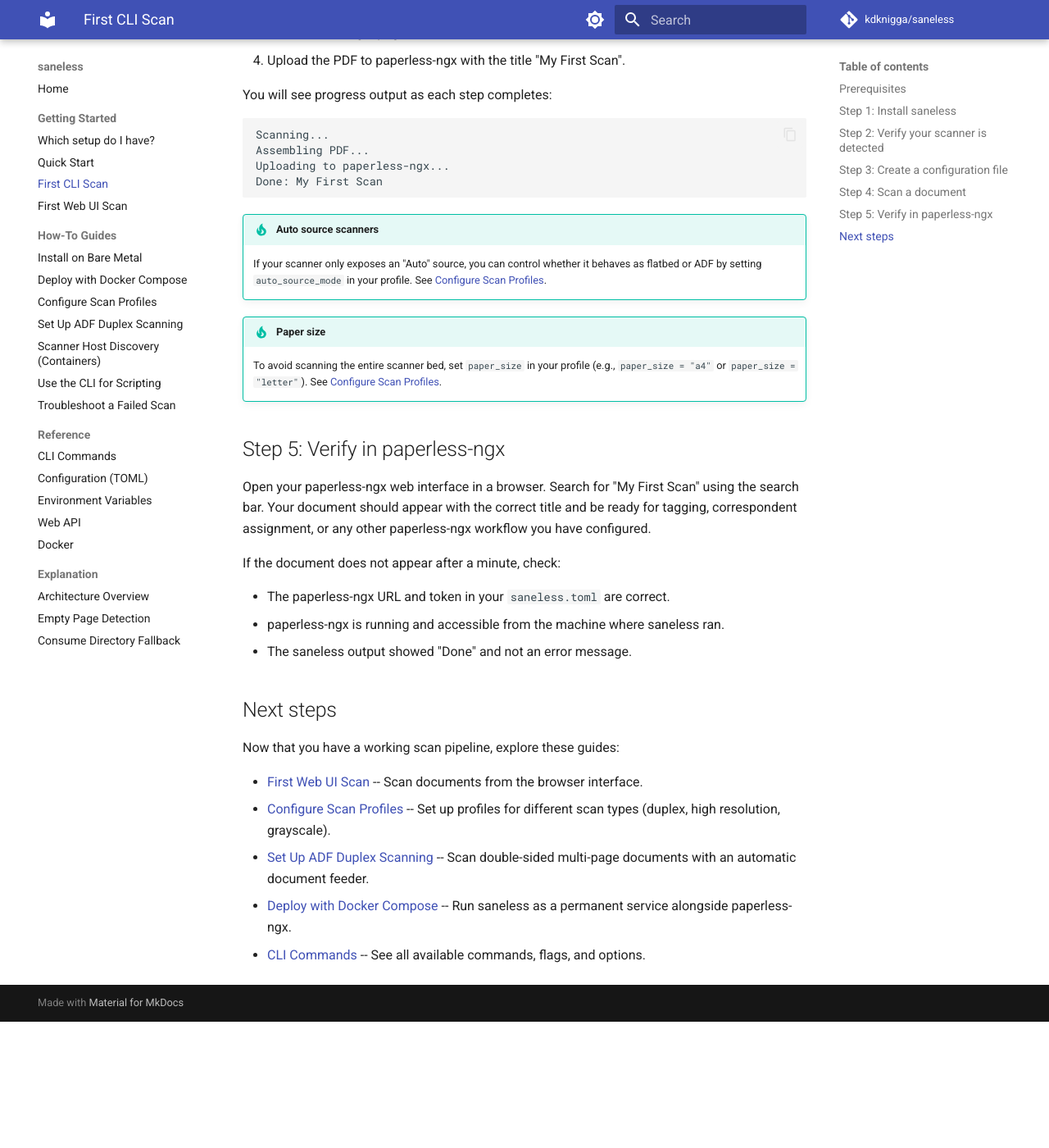
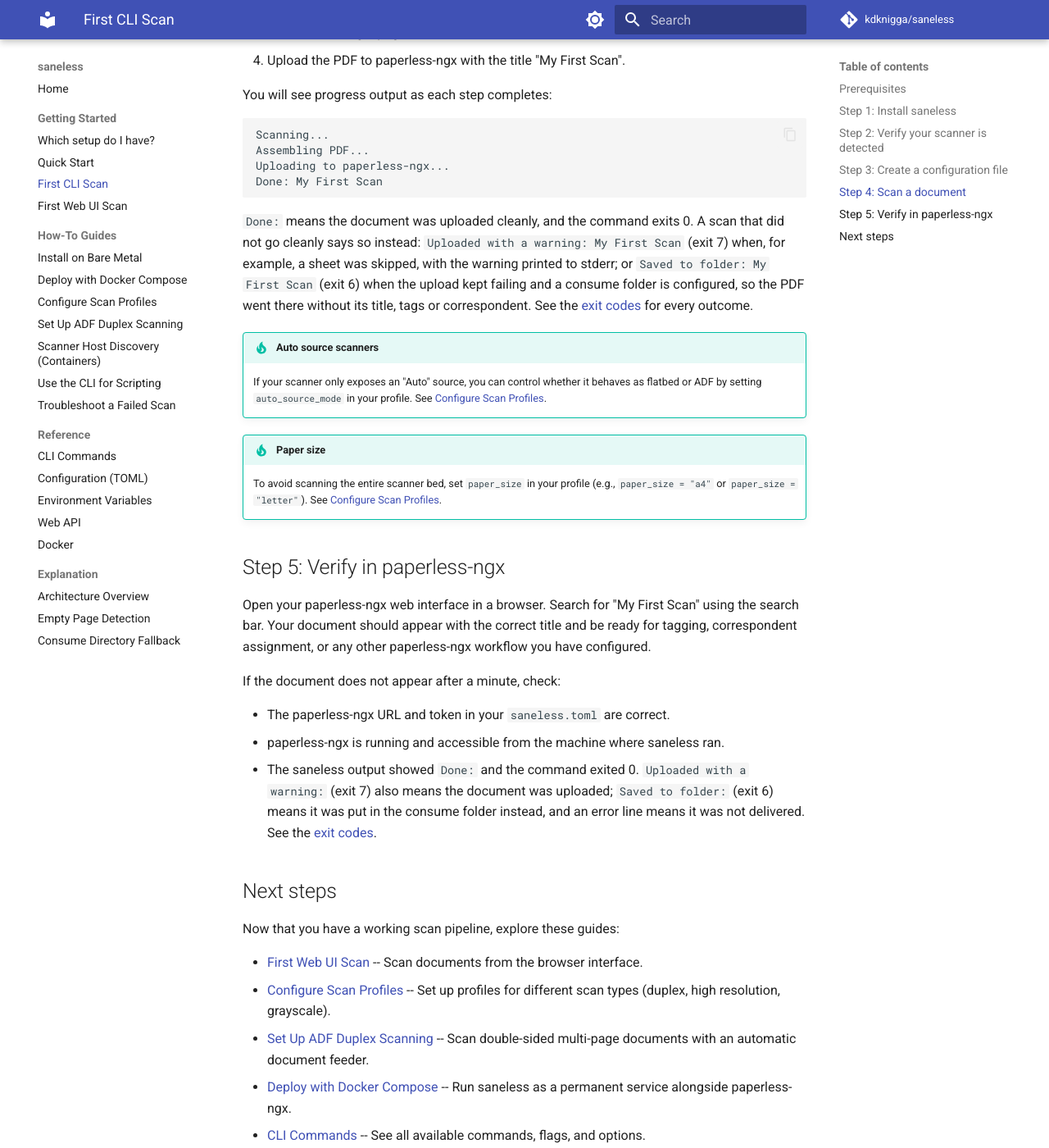
Before and after one commit to kdknigga/saneless, an MkDocs documentation site: the page built from docs/getting-started/first-cli-scan.md, in a window 1280 px wide and 1400 px high, scrolled down 2614 px. Shown: the whole window at 82% size. Built offline with MkDocs 1.6.1 and Material for MkDocs 9.7.7, drawn with Linux system fonts in a browser that asks for light colours; comment, search, counter and statistics services are not loaded; before the commit the page ends 3860 px from its top, so only the background shows below that.

Commit message:
fix(39): IN-07 stop the getting-started docs describing every delivery as Done
The web tutorial said the history's Complete and the status area's Done
are the same state, which is no longer the whole story: a warned upload
reads "Uploaded with a warning" on both.  The CLI tutorial told the
reader to confirm the output "showed Done", which a warned upload or a
consume-folder fallback no longer prints.  Both now name those outcomes
and the CLI tutorial points at the exit-code table.

Co-Authored-By: Claude Opus 5.5 (1M context) <noreply@anthropic.com>
Claude-Session: https://claude.ai/code/session_013CxQxLcnRUSK9XY3SKundu

````diff
--- a/docs/getting-started/first-cli-scan.md
+++ b/docs/getting-started/first-cli-scan.md
@@ -118,6 +118,13 @@ Uploading to paperless-ngx...
 Done: My First Scan
 ```
 
+`Done:` means the document was uploaded cleanly, and the command exits 0. A scan that did not go
+cleanly says so instead: `Uploaded with a warning: My First Scan` (exit 7) when, for example, a
+sheet was skipped, with the warning printed to stderr; or `Saved to folder: My First Scan` (exit 6)
+when the upload kept failing and a consume folder is configured, so the PDF went there without its
+title, tags or correspondent. See the [exit codes](../reference/cli-commands.md#exit-codes) for
+every outcome.
+
 !!! tip "Auto source scanners"
     If your scanner only exposes an "Auto" source, you can control whether it behaves as flatbed or ADF by setting `auto_source_mode` in your profile. See [Configure Scan Profiles](../how-to/configure-scan-profiles.md).
 
@@ -132,7 +139,10 @@ If the document does not appear after a minute, check:
 
 - The paperless-ngx URL and token in your `saneless.toml` are correct.
 - paperless-ngx is running and accessible from the machine where saneless ran.
-- The saneless output showed "Done" and not an error message.
+- The saneless output showed `Done:` and the command exited 0. `Uploaded with a warning:` (exit 7)
+  also means the document was uploaded; `Saved to folder:` (exit 6) means it was put in the consume
+  folder instead, and an error line means it was not delivered. See the
+  [exit codes](../reference/cli-commands.md#exit-codes).
 
 ## Next steps
 
````
Also changed, not shown: docs/getting-started/first-web-ui-scan.md (+1 -1 lines).
